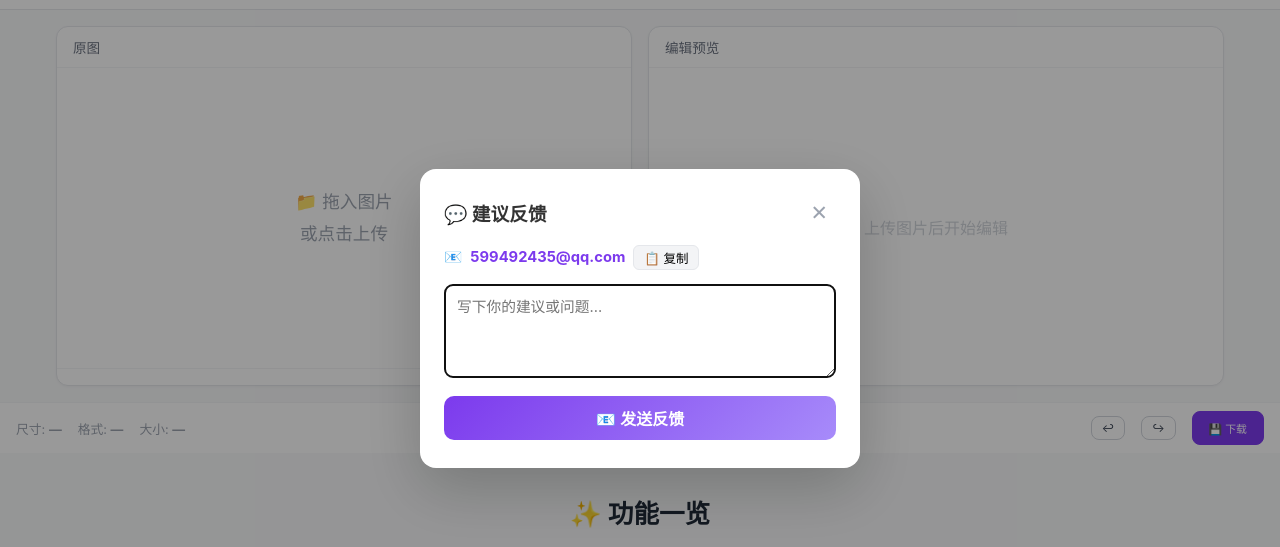
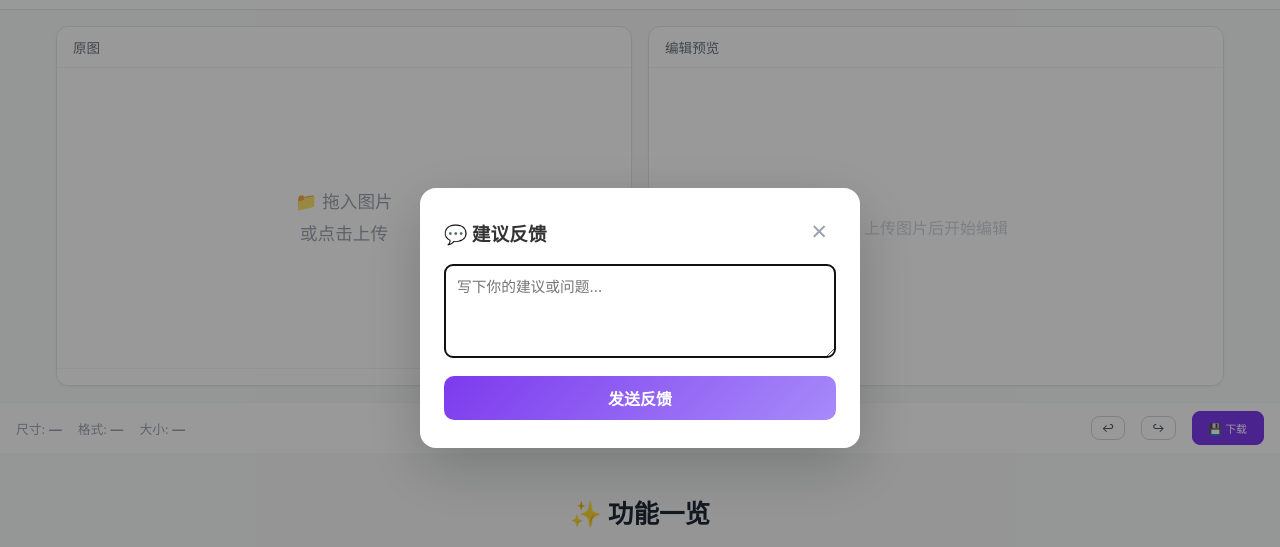
Before and after one commit to fengloulai/liangtu, a plain HTML site: page index.html in a window 1280 px wide. Both pictures are taken after a click on the button "💬 建议反馈". Shown: the part 82-629 px from the top of the page. Drawn offline with Linux system fonts and the light colour scheme.

Commit message:
fix: 简化反馈弹窗——去掉邮箱显示和复制按钮，纯表单提交

```diff
--- a/index.html
+++ b/index.html
@@ -153,17 +153,6 @@
     cursor: pointer; color: #9ca3af; padding: 4px 8px;
   }
   .modal-close:hover { color: #374151; }
-  .email-line {
-    display: flex; align-items: center; gap: 8px;
-    margin-bottom: 14px; font-size: 0.92em; color: #6b7280;
-  }
-  .email-line strong { color: #7c3aed; }
-  .btn-copy {
-    background: #f3f4f6; border: 1px solid #e5e7eb;
-    border-radius: 6px; padding: 2px 10px; font-size: 0.85em;
-    cursor: pointer; white-space: nowrap;
-  }
-  .btn-copy:hover { background: #e5e7eb; }
   .modal-box textarea {
     width: 100%; margin-bottom: 14px;
     border: 1px solid #e5e7eb; border-radius: 8px;
@@ -355,18 +344,12 @@
       <h3>💬 建议反馈</h3>
       <button class="modal-close" onclick="closeFeedback()">✕</button>
     </div>
-    <div class="email-line">
-      📧 <strong>599492435@qq.com</strong>
-      <button class="btn-copy" onclick="copyEmail()">📋 复制</button>
-    </div>
-    <form id="feedbackForm" action="https://formsubmit.co/599492435@qq.com" method="POST">
-      <!-- 屏蔽FormSubmit默认的确认页，直接显示自定义提示 -->
+    <form id="feedbackForm" action="https://formsubmit.co/599492435@qq.com" method="POST" style="margin-top:4px">
+      <input type="hidden" name="_subject" value="靓图 - 用户反馈">
       <input type="hidden" name="_captcha" value="false">
       <input type="hidden" name="_template" value="table">
-      <input type="hidden" name="_subject" value="靓图 - 用户反馈">
-      <input type="hidden" name="_next" value="https://liangtu.cc/">
-      <textarea id="feedbackText" name="message" rows="4" placeholder="写下你的建议或问题..." required></textarea>
-      <button type="submit" class="btn-send">📧 发送反馈</button>
+      <textarea name="message" rows="4" placeholder="写下你的建议或问题..." required></textarea>
+      <button type="submit" class="btn-send">发送反馈</button>
     </form>
   </div>
 </div>
--- a/sticker/app.js
+++ b/sticker/app.js
@@ -329,7 +329,8 @@ document.querySelector('#textStyles .style-btn[data-style="white-black"]')?.clas
 // ===== 反馈功能 =====
 function openFeedback() {
   document.getElementById('feedbackModal').classList.add('show');
-  document.getElementById('feedbackText').focus();
+  var ta = document.querySelector('#feedbackModal textarea[name="message"]');
+  if (ta) ta.focus();
 }
 
 function closeFeedback(event) {
@@ -338,20 +339,13 @@ function closeFeedback(event) {
   }
 }
 
-function copyEmail() {
-  navigator.clipboard.writeText('599492435@qq.com').then(() => {
-    showToast('📋 邮箱已复制！');
-  }).catch(() => {
-    showToast('复制失败，请手动复制');
-  });
-}
-
 // 表单提交：关闭弹窗 + 显示成功提示
 document.getElementById('feedbackForm').addEventListener('submit', function() {
   setTimeout(function() {
     document.getElementById('feedbackModal').classList.remove('show');
-    document.getElementById('feedbackText').value = '';
-    showToast('✅ 反馈已发送，感谢你的建议！');
+    var ta = document.querySelector('#feedbackModal textarea[name="message"]');
+    if (ta) ta.value = '';
+    showToast('已发送，感谢反馈！');
   }, 300);
 });
 
```
